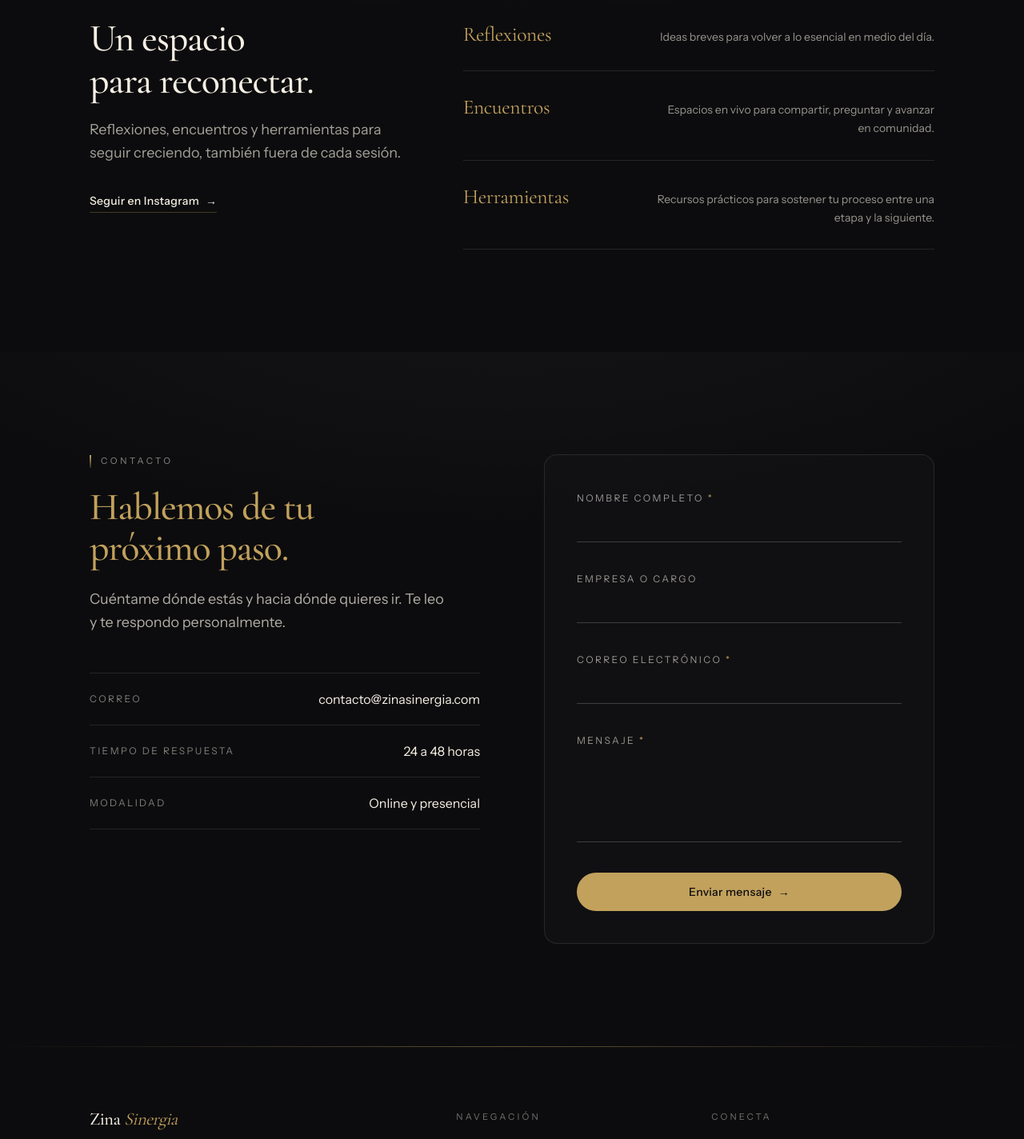
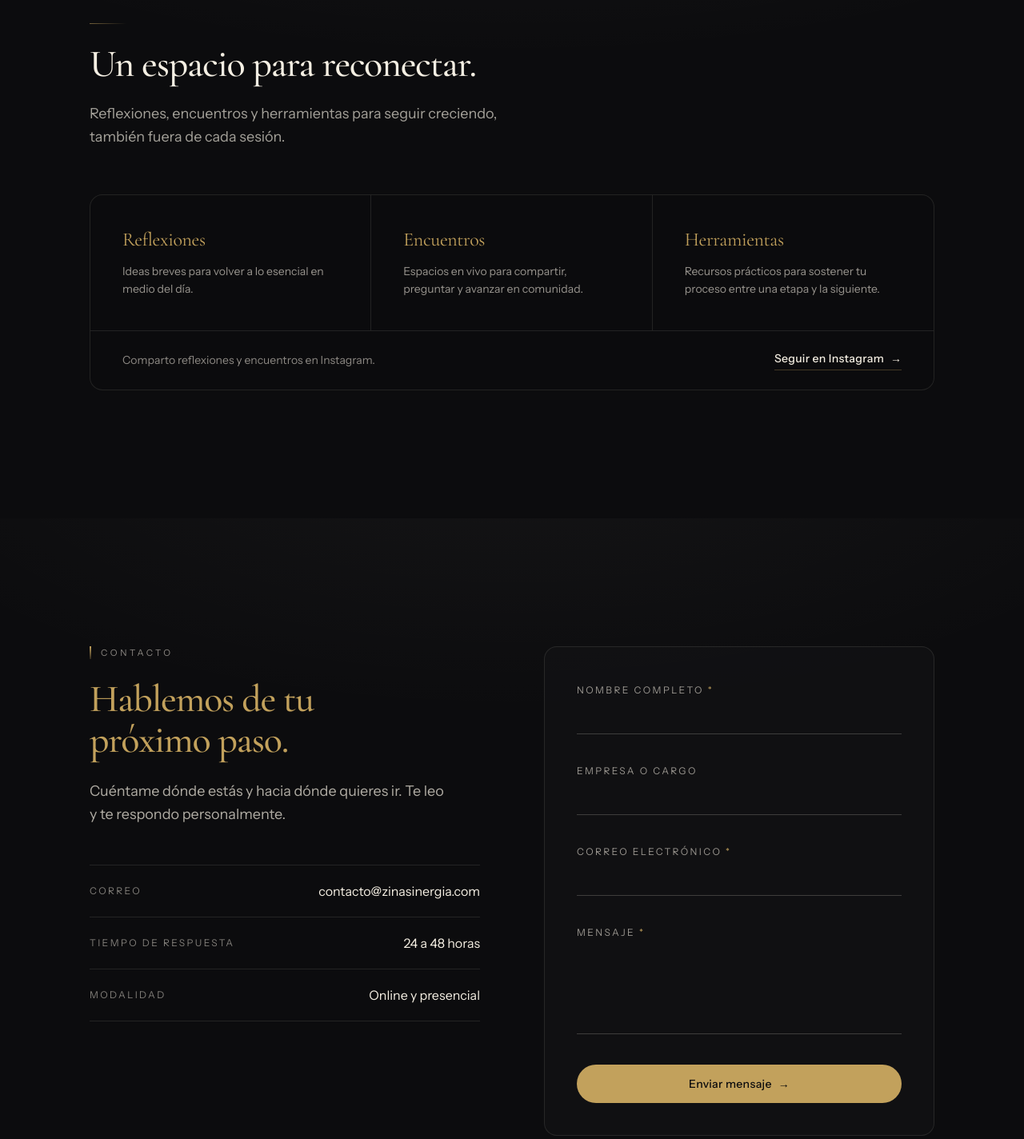
Before and after one commit to JHStudio-dev/ZinaSinergia-web, a Next.js app: page / in a window 1280 px wide. Shown: the part 7161-8585 px from the top of the page at 80% size. Built offline with nearby package versions, Linux system fonts and the light colour scheme.

Commit message:
style: redesign community, contact and footer

```diff
--- a/src/components/layout/Footer.tsx
+++ b/src/components/layout/Footer.tsx
@@ -1,12 +1,6 @@
 import { Container } from "@/components/ui/Container";
 import { Wordmark } from "@/components/ui/Wordmark";
 import { isExternalHref, mailtoUrl, site, whatsappUrl } from "@/data/site";
-
-const tagline = site.footer.tagline
-  .split(".")
-  .map((part) => part.trim())
-  .filter(Boolean)
-  .join(" · ");
 
 export function Footer() {
   const year = new Date().getFullYear();
@@ -29,7 +23,7 @@ export function Footer() {
           <div>
             <Wordmark tone="dark" />
             <p className="mt-5 font-display text-xl italic leading-snug text-ivory/85">
-              {tagline}
+              {site.footer.tagline}
             </p>
             <p className="mt-4 max-w-xs text-sm leading-relaxed text-ivory/55">
               Acompañamiento humano para mujeres que quieren crecer con
--- a/src/components/sections/Community.tsx
+++ b/src/components/sections/Community.tsx
@@ -9,18 +9,34 @@ export function Community() {
     site.contact.instagram || "https://www.instagram.com/zina.sinergia/";
 
   return (
-    <section id="comunidad" className="zs-surface scroll-mt-24 py-24 sm:py-32">
-      <Container className="grid gap-12 lg:grid-cols-12 lg:gap-16">
-        <div className="lg:col-span-5">
-          <AnimatedReveal>
-            <span className="zs-rule-left block h-px w-16" aria-hidden />
-            <h2 className="mt-6 font-display text-4xl font-medium leading-[1.1] tracking-tight text-ivory sm:text-5xl">
-              {community.heading}
-            </h2>
-            <p className="mt-5 max-w-md text-base leading-relaxed text-ivory/65 sm:text-lg">
-              {community.intro}
-            </p>
-            <div className="mt-8">
+    <section id="comunidad" className="zs-surface scroll-mt-24 py-24 sm:py-32 lg:py-40">
+      <Container>
+        <AnimatedReveal className="max-w-2xl">
+          <span className="zs-rule-left block h-px w-16" aria-hidden />
+          <h2 className="mt-6 font-display text-3xl font-medium leading-[1.12] tracking-tight text-ivory sm:text-4xl lg:text-5xl">
+            {community.heading}
+          </h2>
+          <p className="mt-5 max-w-xl text-base leading-relaxed text-ivory/65 sm:text-lg">
+            {community.intro}
+          </p>
+        </AnimatedReveal>
+
+        <AnimatedReveal delay={140}>
+          <div className="mt-14 overflow-hidden rounded-2xl border border-ivory/10 bg-night/40">
+            <div className="grid divide-y divide-ivory/10 sm:grid-cols-3 sm:divide-x sm:divide-y-0">
+              {community.items.map((item) => (
+                <div key={item.title} className="p-8 sm:p-10">
+                  <h3 className="font-display text-2xl text-gold">{item.title}</h3>
+                  <p className="mt-3 text-sm leading-relaxed text-ivory/60">
+                    {item.description}
+                  </p>
+                </div>
+              ))}
+            </div>
+            <div className="flex flex-col gap-4 border-t border-ivory/10 px-8 py-6 sm:flex-row sm:items-center sm:justify-between sm:px-10">
+              <p className="max-w-md text-sm leading-relaxed text-ivory/55">
+                Comparto reflexiones y encuentros en Instagram.
+              </p>
               <Button
                 href={instagramHref}
                 variant="ghost"
@@ -35,25 +51,8 @@ export function Community() {
                 </span>
               </Button>
             </div>
-          </AnimatedReveal>
-        </div>
-
-        <div className="lg:col-span-7">
-          <div className="border-t border-ivory/10">
-            {community.items.map((item, i) => (
-              <AnimatedReveal key={item.title} delay={i * 90}>
-                <article className="group flex flex-col gap-2 border-b border-ivory/10 py-7 transition-colors duration-300 sm:flex-row sm:items-baseline sm:justify-between sm:gap-10">
-                  <h3 className="font-display text-2xl text-gold transition-transform duration-300 group-hover:translate-x-1 sm:text-[1.6rem]">
-                    {item.title}
-                  </h3>
-                  <p className="max-w-sm text-sm leading-relaxed text-ivory/60 sm:text-right">
-                    {item.description}
-                  </p>
-                </article>
-              </AnimatedReveal>
-            ))}
           </div>
-        </div>
+        </AnimatedReveal>
       </Container>
     </section>
   );
--- a/src/components/sections/Contact.tsx
+++ b/src/components/sections/Contact.tsx
@@ -81,7 +81,7 @@ export function Contact() {
   return (
     <section
       id="contacto"
-      className="zs-surface scroll-mt-24 py-24 sm:py-32"
+      className="zs-surface scroll-mt-24 py-24 sm:py-32 lg:py-40"
     >
       <Container className="grid gap-14 lg:grid-cols-2 lg:gap-20">
         <AnimatedReveal>
```
